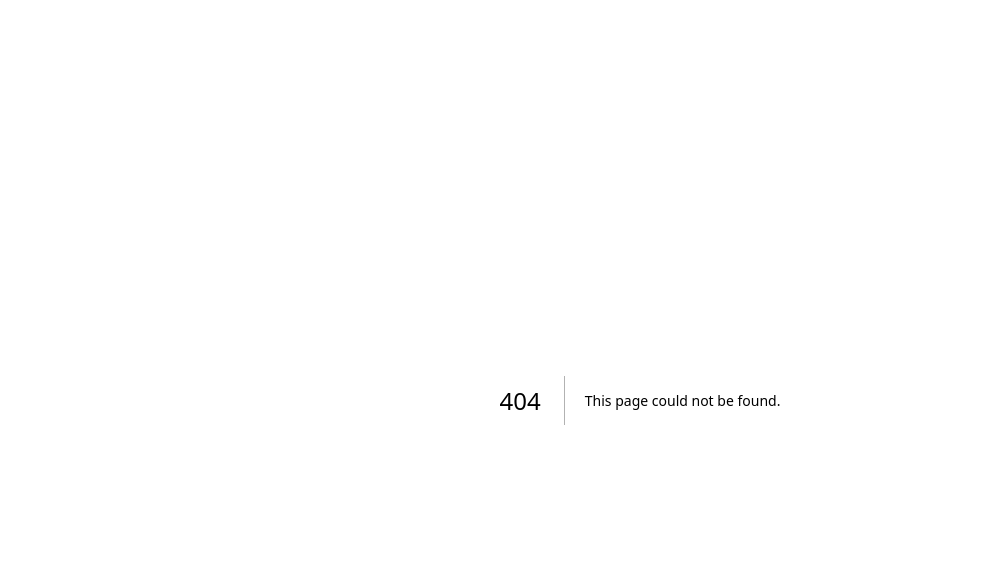
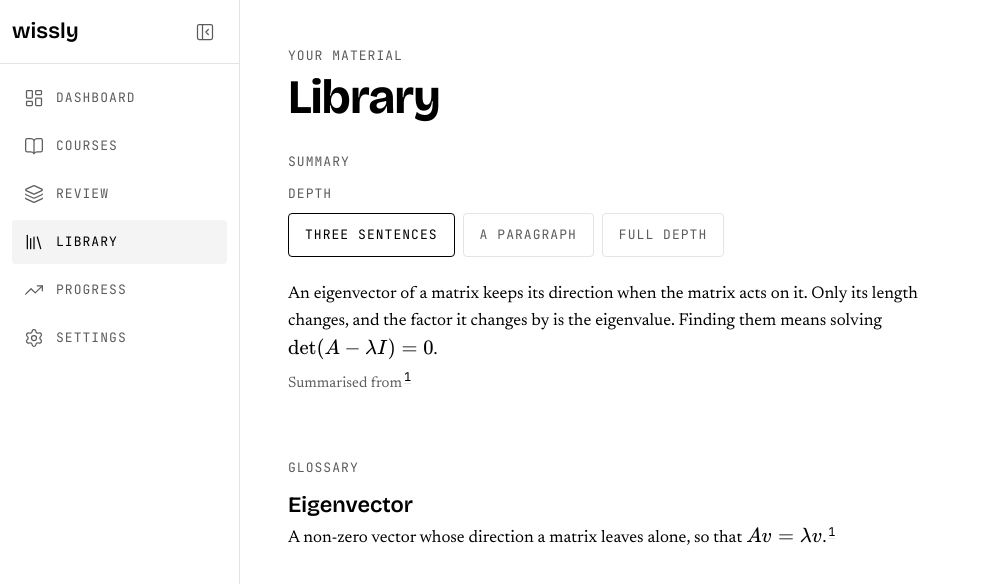
Before and after one commit to shafaqsf/wissly-app, a Next.js app: page /library in a window 1280 px wide. Before the commit this address had no page. Shown: the top 584 px of the page, without its empty margins (0-981 px from the left). Built offline with nearby package versions, Linux system fonts and the light colour scheme.

Commit message:
feat(app): add the review, progress and library routes

```diff
--- /dev/null
+++ b/src/app/(dashboard)/library/page.jsx
@@ -0,0 +1,26 @@
+import Artefact from '@/components/artefact/artefact';
+import { glossaryFixture, summaryFixture } from '@/lib/artefact-fixtures';
+
+export const metadata = {
+  title: 'Library — wissly',
+};
+
+/* The understanding formats: read rather than answered, so they live outside
+   the review queue. Fixtures until the generation layer lands. */
+export default function LibraryPage() {
+  return (
+    <div className="flex flex-col gap-8">
+      <header className="flex flex-col gap-2">
+        <p className="font-mono text-label uppercase text-ink-muted">
+          Your material
+        </p>
+        <h1 className="font-display text-display-l font-bold">Library</h1>
+      </header>
+
+      <div className="flex flex-col gap-16">
+        <Artefact artefact={summaryFixture} />
+        <Artefact artefact={glossaryFixture} />
+      </div>
+    </div>
+  );
+}
--- /dev/null
+++ b/src/app/(dashboard)/progress/page.jsx
@@ -0,0 +1,23 @@
+import ConceptMastery from '@/components/progress/concept-mastery';
+import { conceptsFixture } from '@/lib/artefact-fixtures';
+
+export const metadata = {
+  title: 'Progress — wissly',
+};
+
+/* Progress is grain and nothing else. The field on this page is the only one
+   the viewport gets. */
+export default function ProgressPage() {
+  return (
+    <div className="flex flex-col gap-8">
+      <header className="flex flex-col gap-2">
+        <p className="font-mono text-label uppercase text-ink-muted">
+          What you know
+        </p>
+        <h1 className="font-display text-display-l font-bold">Progress</h1>
+      </header>
+
+      <ConceptMastery subject="Linear algebra" concepts={conceptsFixture} />
+    </div>
+  );
+}
--- /dev/null
+++ b/src/app/(dashboard)/review/page.jsx
@@ -0,0 +1,21 @@
+import ReviewSession from '@/components/review/review-session';
+import { reviewQueueFixture } from '@/lib/artefact-fixtures';
+
+export const metadata = {
+  title: 'Review — wissly',
+};
+
+/* The daily surface. The queue is a fixture until the scheduler exists; the
+   page will hand it the same array either way. */
+export default function ReviewPage() {
+  return (
+    <div className="flex flex-col gap-8">
+      <header className="flex flex-col gap-2">
+        <p className="font-mono text-label uppercase text-ink-muted">Today</p>
+        <h1 className="font-display text-display-l font-bold">Review</h1>
+      </header>
+
+      <ReviewSession artefacts={reviewQueueFixture} />
+    </div>
+  );
+}
--- a/src/components/nav/nav-items.js
+++ b/src/components/nav/nav-items.js
@@ -1,10 +1,18 @@
-import { BookOpen, LayoutDashboard, Library, Settings, TrendingUp } from 'lucide-react';
+import {
+  BookOpen,
+  Layers,
+  LayoutDashboard,
+  Library,
+  Settings,
+  TrendingUp,
+} from 'lucide-react';
 
 /* The sidebar's destinations. Named the way a learner would name them —
    "course", "progress" — never after the table they read from. */
 export const navItems = [
   { href: '/dashboard', label: 'Dashboard', icon: LayoutDashboard },
   { href: '/courses', label: 'Courses', icon: BookOpen },
+  { href: '/review', label: 'Review', icon: Layers },
   { href: '/library', label: 'Library', icon: Library },
   { href: '/progress', label: 'Progress', icon: TrendingUp },
   { href: '/settings', label: 'Settings', icon: Settings },
--- /dev/null
+++ b/src/components/review/review-session.jsx
@@ -0,0 +1,22 @@
+'use client';
+
+import ReviewQueue from './review-queue';
+import { sampleGrade } from '@/lib/artefact-fixtures';
+
+/* The queue with its two callbacks filled in.
+
+   Both are stand-ins. `onRate` will hand the grade to the scheduler and
+   `onGrade` will ask the agent to mark an open answer; until those layers
+   exist, the rating is dropped and the marking is answered from the fixture
+   after a beat, so the working grain field is actually visible. */
+export default function ReviewSession({ artefacts = [] }) {
+  async function grade() {
+    await new Promise((resolve) => {
+      setTimeout(resolve, 600);
+    });
+
+    return sampleGrade;
+  }
+
+  return <ReviewQueue artefacts={artefacts} onRate={() => {}} onGrade={grade} />;
+}
```
Also changed, not shown: 2 other files (tests, documents, lock files or other folders).
